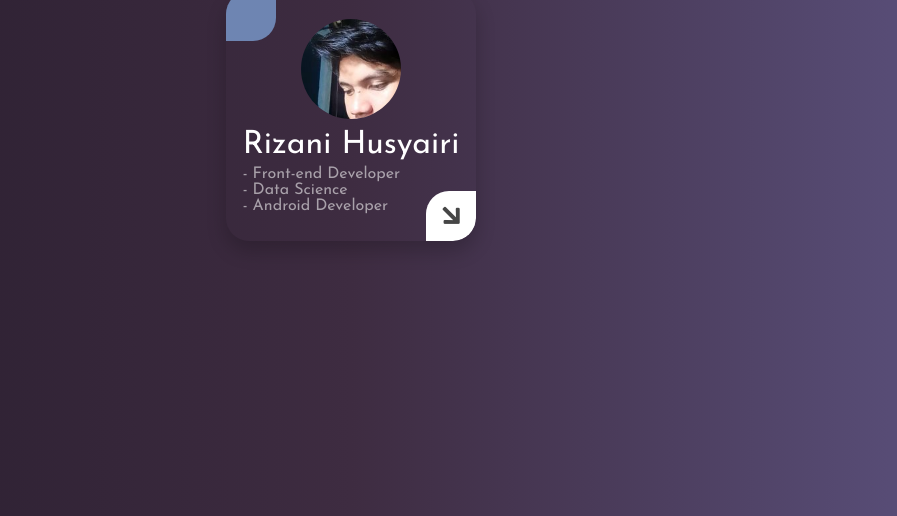
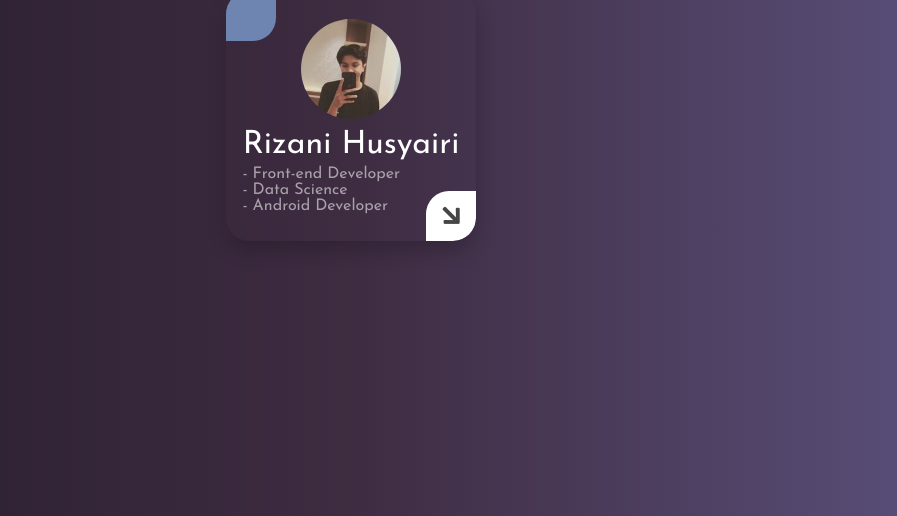
Before and after one commit to RizaniHusyairi/RizaniHusyairi.github.io, a plain HTML site: page index.html in a window 1280 px wide. Shown: the part 284-800 px from the top of the page, without its empty margins (289-1186 px from the left). Drawn offline with Linux system fonts and the light colour scheme.

Commit message:
Ubah Foto Profil
Mengubah foto profil

```diff
--- a/index.html
+++ b/index.html
@@ -12,7 +12,7 @@
 <body>
     <div class="main center">
         <div class="box center">
-            <img src="275183244_330713329115906_8291273313865371410_n.jpg" alt="my profil">
+            <img src="317190275_514353007387297_8789968003176668888_n.jpg" alt="my profil">
             <div>
                 <p class="user_name">Rizani Husyairi</p>
                 <p class="skill">- Front-end Developer</p>
```
